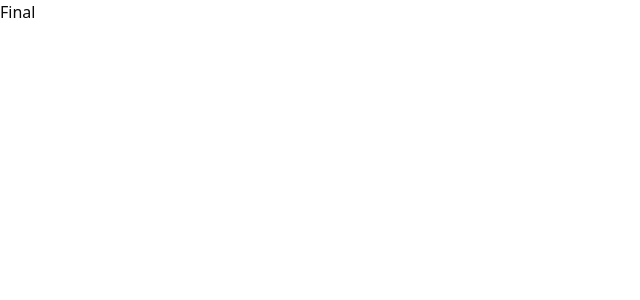
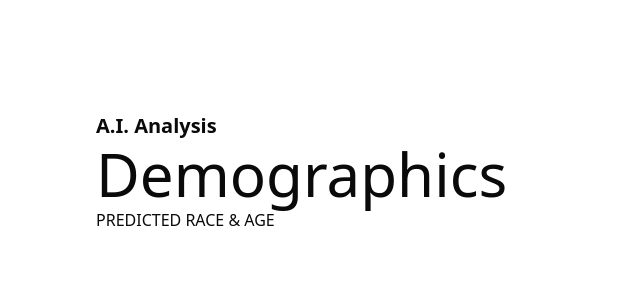
Before and after one commit to ferdia77/AI-Skincare, a React (Vite) app: page /Final in a window 1280 px wide. Shown: the top 300 px of the page, without its empty margins (0-640 px from the left). Built offline with nearby package versions, Linux system fonts and the light colour scheme.

Commit message:
started writing up the code for  the final page component

```diff
--- a/src/Pages/Final.jsx
+++ b/src/Pages/Final.jsx
@@ -1,12 +1,41 @@
-import React from 'react'
+import React, { useEffect, useState } from "react";
 
 const Final = () => {
+  const [analysisResult, setAnalysisResult] = useState(null);
+  const [activeSection, setActiveSection] = useState("race");
+
+  useEffect (() => {
+    const storedResult = localStorage.getItem("analysisResult");
+    if (storedResult) {
+        try {
+            const parsedResult = JSON.parse(storedResult);
+            parsedResult.data && setAnalysisResult(parsedResult.data);
+        } catch (error) {
+            console.error("Error parsing analysis result:", error);
+        }
+    }
+  }, []);
+
+
+
   return (
-    <div>
-      Final
+    <>
+    <div className="h-screen flex flex-col md:mt-28">
+        <main className="flex-1 w-full bg-white md:overflow-hidden overflow-auto">
+            <div className="h-full max-w-6xl mx-auto px-4 md:px-8 flex flex-col">
+                {/* Header Section */}
+                <div className="text-start ml-4 mb-4 md:mb-6 md:ml-0">
+                    <h2 className="text-1g md:text-xl font-bold mb-1">A.I. Analysis</h2>
+                    <h3 className="text-4xl md:text-6xl font-normal leading-tight">Demographics</h3>
+                    <h4 className="text-sm md:text-base mt-1">PREDICTED RACE & AGE</h4>
+                </div>
+            </div>
+        </main>
     </div>
+    </>
   )
-}
 
-export default Final
-Final
+
+};
+
+export default Final;
```
